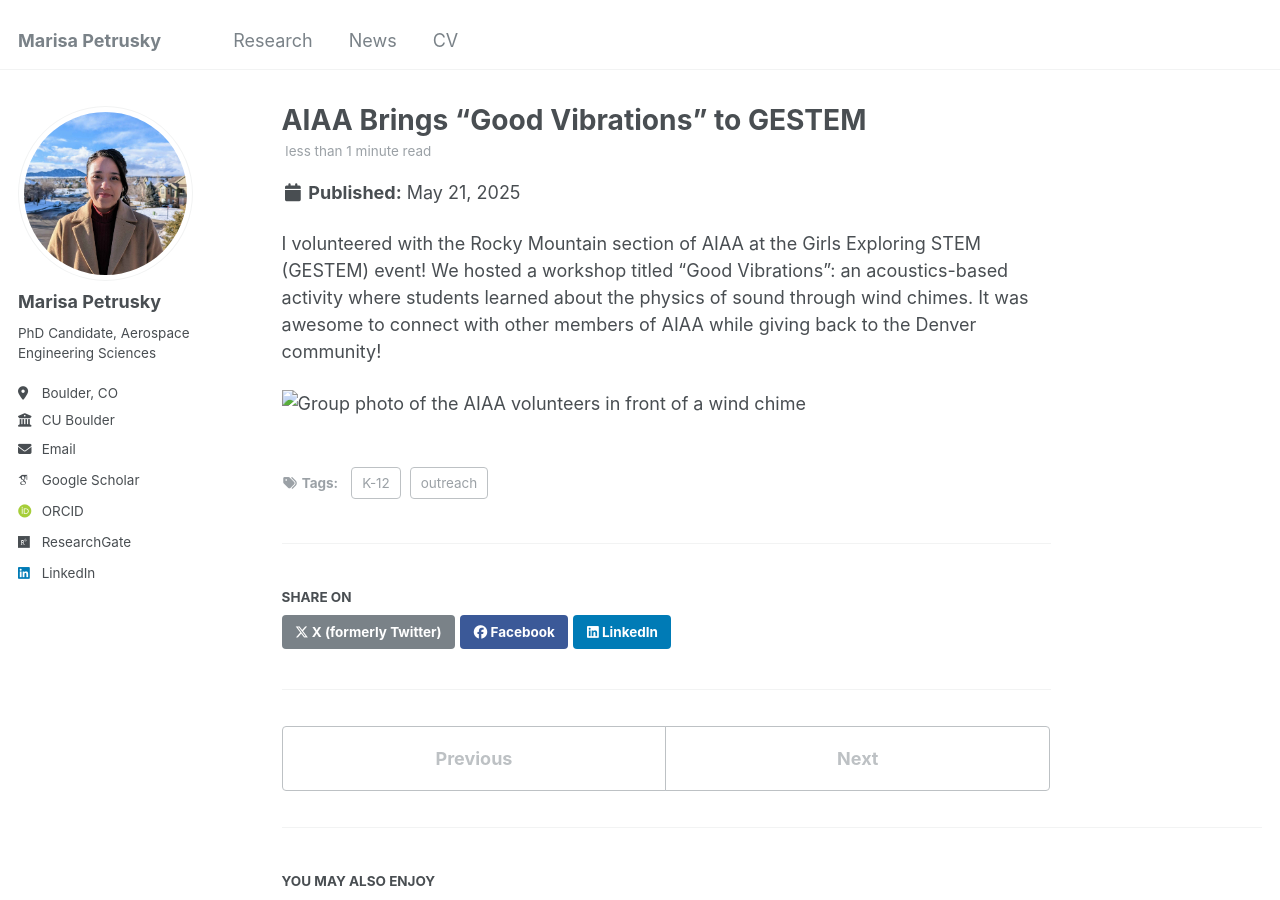
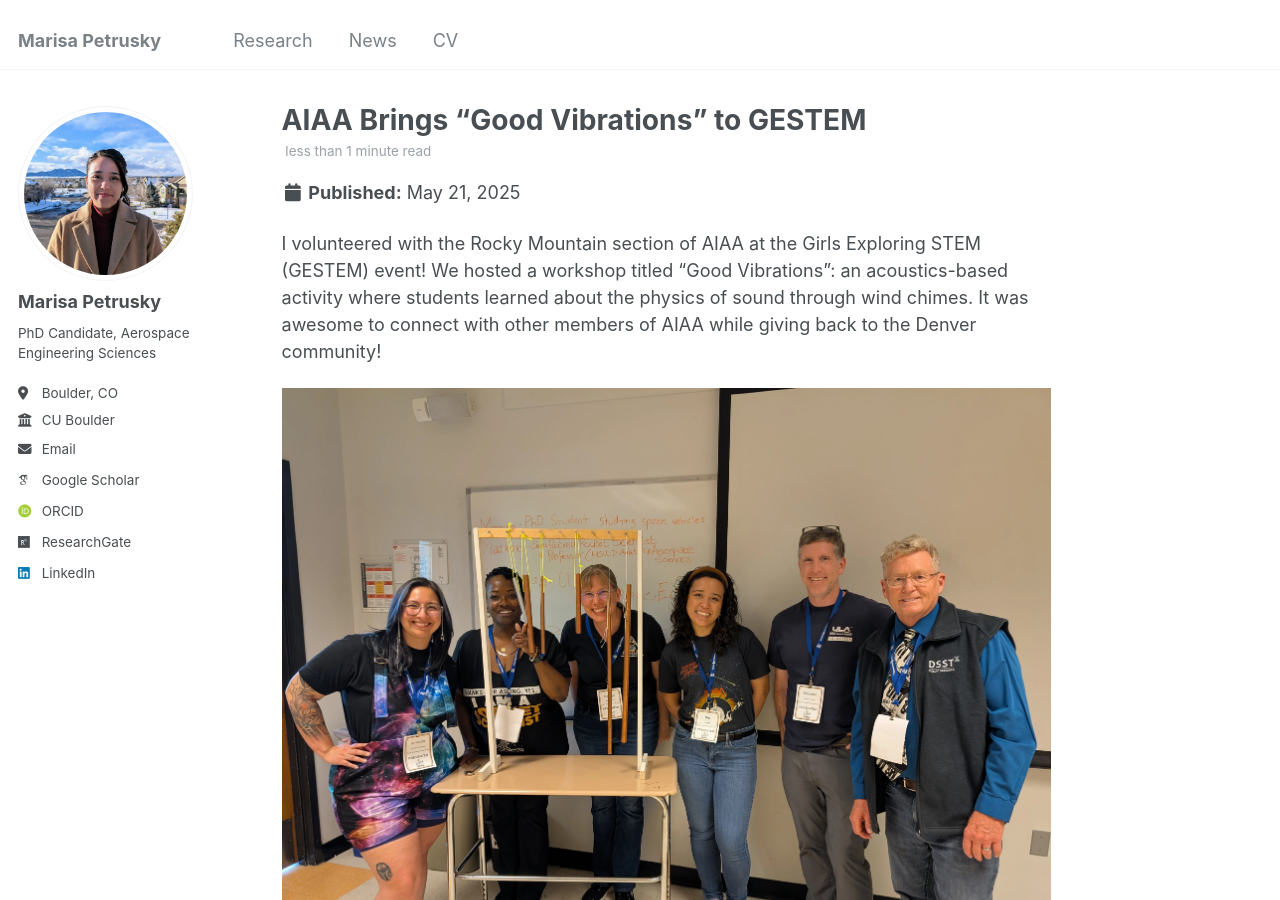
Before and after one commit to marisapetrusky/marisapetrusky.github.io, a Jekyll site: the page built from _posts/2025-05-21-blog-post.md, in a window 1280 px wide and 900 px high. Built offline with Jekyll 4.4.1, drawn with Linux system fonts in a browser that asks for light colours; some web fonts are replaced.

Commit message:
Change image source to direct URL
Updated image link to use a direct URL.

```diff
--- a/_posts/2025-05-21-blog-post.md
+++ b/_posts/2025-05-21-blog-post.md
@@ -9,4 +9,4 @@ tags:
 
 I volunteered with the Rocky Mountain section of AIAA at the Girls Exploring STEM (GESTEM) event! We hosted a workshop titled "Good Vibrations": an acoustics-based activity where students learned about the physics of sound through wind chimes. It was awesome to connect with other members of AIAA while giving back to the Denver community!
 
-![Group photo of the AIAA volunteers in front of a wind chime](../images/goodchimes.webp)
+![Group photo of the AIAA volunteers in front of a wind chime](https://raw.githubusercontent.com/marisapetrusky/marisapetrusky.github.io/master/images/goodchimes.webp)
```
